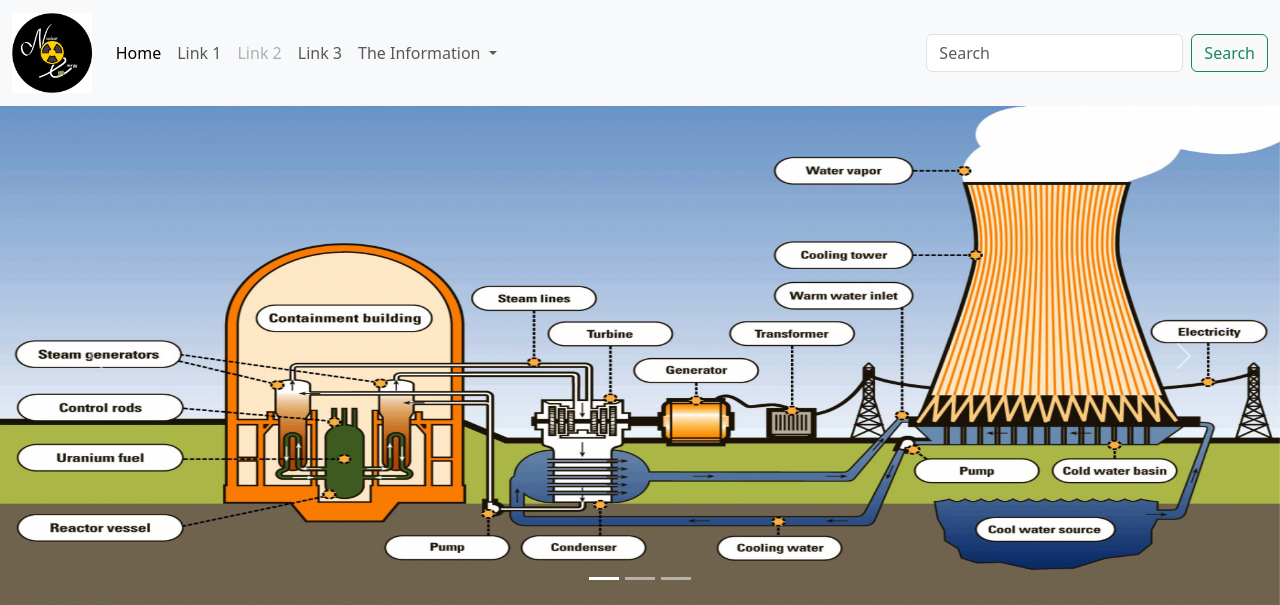
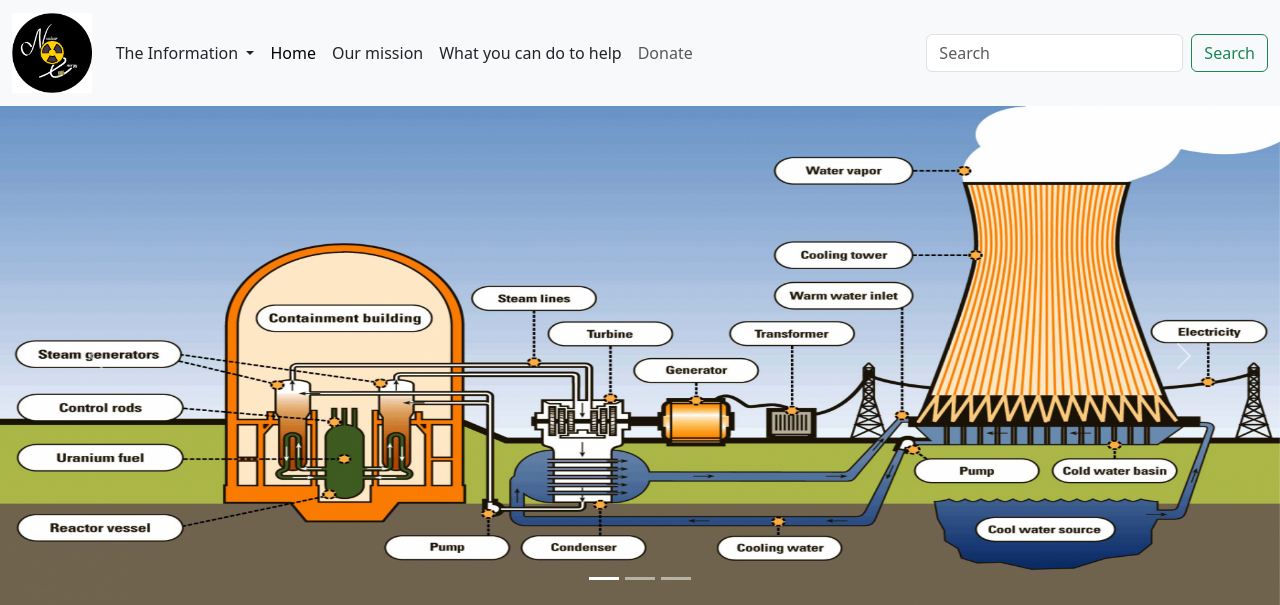
Before and after one commit to TempeHS/2026CT_Web_Rad.A, a Flask app: page / in a window 1280 px wide. Shown: the top 605 px of the page. Run offline with Flask 3, Linux system fonts and the light colour scheme.

Commit message:
fixed color of top bar

```diff
--- a/templates/partials/menu.html
+++ b/templates/partials/menu.html
@@ -1,8 +1,8 @@
 <nav class="navbar navbar-expand-lg bg-body-tertiary">
   <div class="container-fluid">
-    <a class="navbar-brand" href="/index.html"
-      ><img src="static/images/looogo.png"
-    /></a>
+    <a class="navbar-brand" href="/index.html">
+      <img src="{{ url_for('static', filename='images/looogo.png') }}" />
+    </a>
     <button
       class="navbar-toggler"
       type="button"
@@ -16,40 +16,50 @@
     </button>
     <div class="collapse navbar-collapse" id="navbarSupportedContent">
       <ul class="navbar-nav me-auto mb-2 mb-lg-0">
+        <!-- The Information Dropdown comes first -->
+        <li class="nav-item dropdown">
+          <a
+          class="nav-link dropdown-toggle text-dark"
+          href="#"
+          id="informationDropdown"
+          role="button"
+          data-bs-toggle="dropdown"
+          aria-expanded="false"
+        >
+          The Information
+        </a>
+          </a>
+          <ul class="dropdown-menu" aria-labelledby="informationDropdown">
+            <li><a class="dropdown-item" href="link1.html">Positives</a></li>
+            <li><a class="dropdown-item" href="link2.html">Negatives</a></li>
+            <li><hr class="dropdown-divider" /></li>
+            <li>
+              <a
+                class="dropdown-item text-dark fw-bold disabled"
+                aria-disabled="true"
+                href="#"
+                >Advanced Information</a
+              >
+            </li>
+            <li><a class="dropdown-item" href="link4.html">Link 4</a></li>
+            <li><a class="dropdown-item" href="link5.html">Link 5</a></li>
+          </ul>
+        </li>
         <li class="nav-item">
           <a class="nav-link active" aria-current="page" href="/index.html"
             >Home</a
           >
         </li>
         <li class="nav-item">
-          <a class="nav-link" href="link1.html">Link 1</a>
+          <a class="nav-link text-dark" href="link1.html">Our mission</a>
+        </li>
+        <li class="naitem">
+          <a class="nav-link disabled text-dark" aria-disabled="true" href="#"
+            >What you can do to help</a
+          >
         </li>
         <li class="nav-item">
-          <a class="nav-link disabled" aria-disabled="true" href="#">Link 2</a>
-        </li>
-        <li class="nav-item">
-          <a class="nav-link" href="link3.html">Link 3</a>
-        </li>
-        <li class="nav-item dropdown">
-          <a
-            class="nav-link dropdown-toggle"
-            href="#"
-            role="button"
-            data-bs-toggle="dropdown"
-            aria-expanded="false"
-          >
-            The Information
-          </a>
-          <ul class="dropdown-menu">
-            <li><a class="dropdown-item" href="link1.html">Negatives</a></li>
-            <li><a class="dropdown-item" href="layout.html">Positives</a></li>
-            <li><hr class="dropdown-divider" /></li>
-            <a class="nav-link disabled" aria-disabled="true"
-              >Advanced Information</a
-            >
-            <li><a class="dropdown-item" href="link4.html">Link 4</a></li>
-            <li><a class="dropdown-item" href="link5.html">Link 5</a></li>
-          </ul>
+          <a class="nav-link" href="link3.html">Donate</a>
         </li>
       </ul>
       <form class="d-flex" role="search">
```
